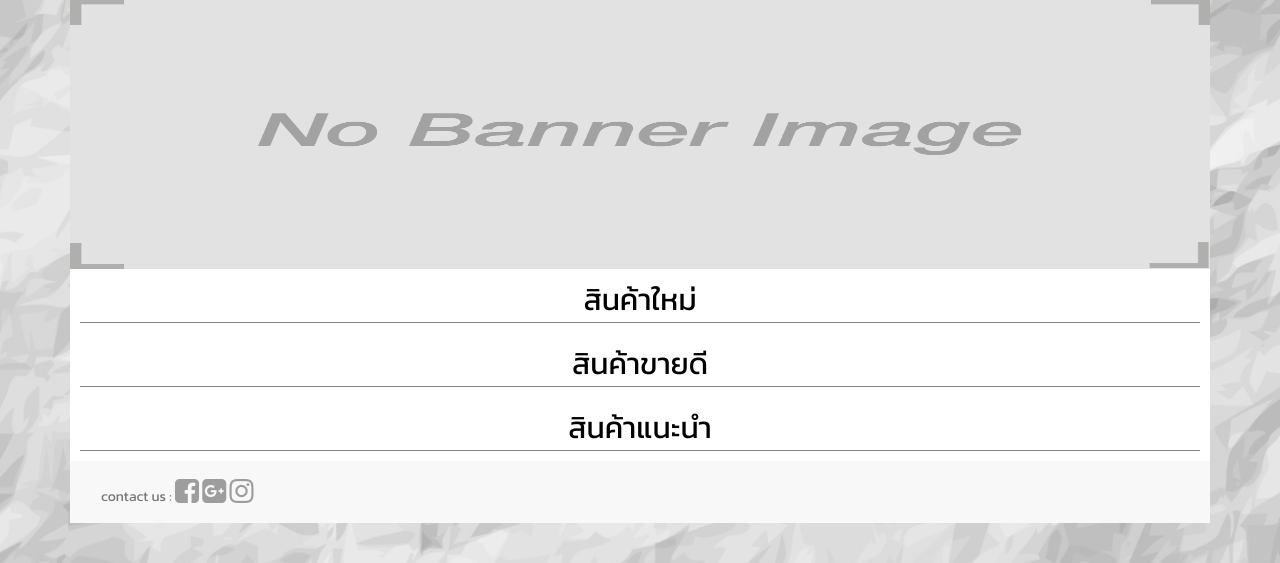
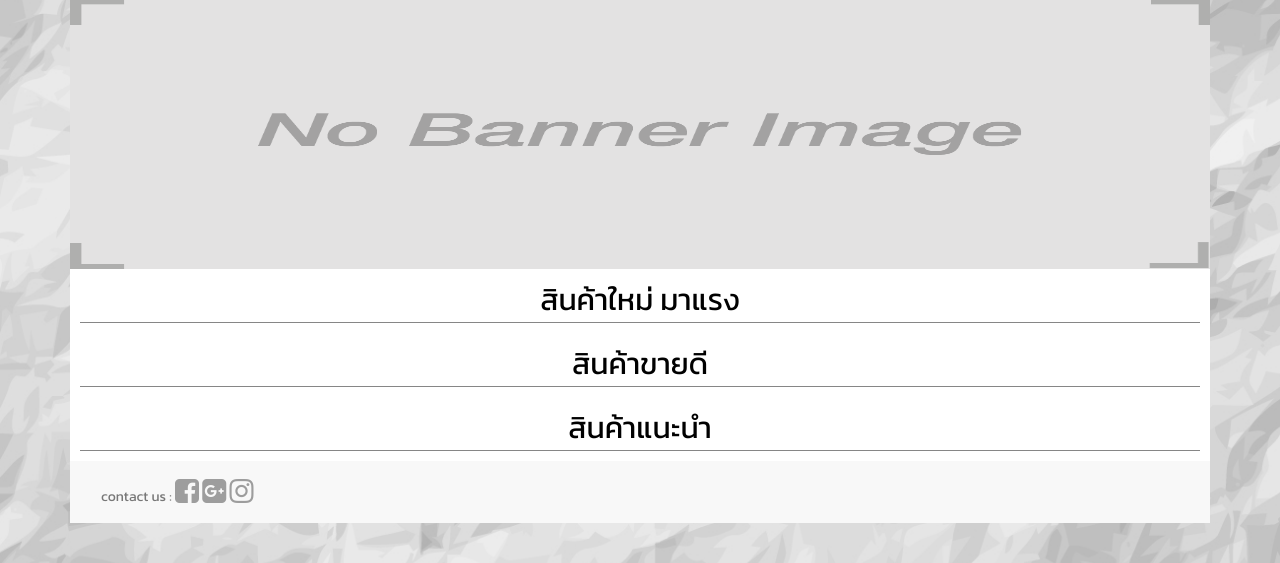
Before and after one commit to bnk2972/myproject, a PHP site: page / in a window 1280 px wide. Shown: the part 53-616 px from the top of the page. Run offline with PHP 8.4, Linux system fonts and the light colour scheme; data that the repository does not hold is empty; some libraries are stand-ins or nearby versions.

Commit message:
edit stylesheet

```diff
--- a/advertise.php
+++ b/advertise.php
@@ -14,5 +14,5 @@ if(empty($_SESSION['MEMBER_ID']) || !empty($_SESSION['ADMIN_ID'])){
 include "layout/footer/footer-contact.php";
 ?>
 <script>
-    $("#index").css("background-color","rgb(231,231,231)")
+    $("#index").css({"background-color":"rgb(231,231,231)","color":"yellow"})
 </script>
--- a/layout/body/body-center.php
+++ b/layout/body/body-center.php
@@ -2,7 +2,7 @@
     <div class="product">
         <div class="product-topic">
             <div class="topic">
-                สินค้าใหม่
+                สินค้าใหม่ มาแรง
             </div>
         </div>
 
```
